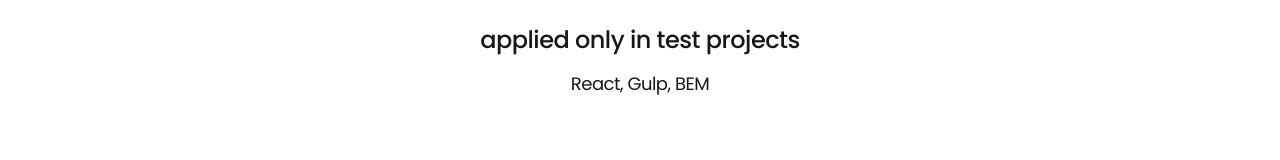
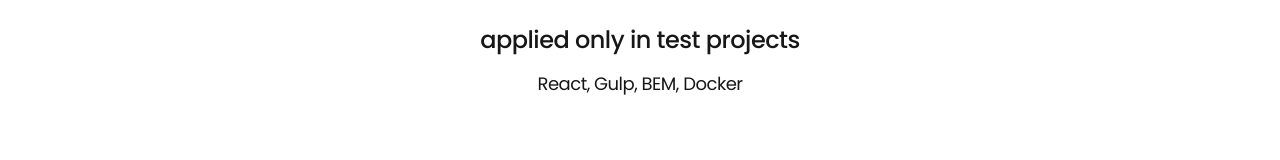
Before and after one commit to mondedelotus/react-portfolio, a React (Create React App) app: page /#/ in a window 1280 px wide. Shown: the part 1024-1184 px from the top of the page. Built offline with nearby package versions, Linux system fonts and the light colour scheme.

Commit message:
added Docker in test skills section

```diff
--- a/src/pages/Home.js
+++ b/src/pages/Home.js
@@ -7,16 +7,21 @@
 
             <main className="section">
                 <div className="container">
-
                     <ul className="content-list">
                         <li className="content-list__item">
                             <h2 className="title-2">Skills</h2>
-                            <p>HTML/CSS/JS, SCSS/LESS, WordPress, Vue, Vuetify, PHP, Git/GitHub, Redmine API, Emmet, Figma, Insomnia/Postman, Google Tag Manager, Google Apps Script, AtomicCSS, Open Server, VS Code, VMWare, Linux
+                            <p>
+                                HTML/CSS/JS, SCSS/LESS, WordPress, Vue, Vuetify,
+                                PHP, Git/GitHub, Redmine API, Emmet, Figma,
+                                Insomnia/Postman, Google Tag Manager, Google
+                                Apps Script, AtomicCSS, Open Server, VS Code,
+                                VMWare, Linux
                             </p>
                             <br></br>
-                            <h3 className="title-3">applied only in test projects</h3>
-                            <p>React, Gulp, BEM
-                            </p>
+                            <h3 className="title-3">
+                                applied only in test projects
+                            </h3>
+                            <p>React, Gulp, BEM, Docker</p>
                         </li>
                         {/* <li className="content-list__item">
                             <h2 className="title-2">In learning</h2>
@@ -27,11 +32,10 @@
                             <p>NodeJS</p>
                         </li> */}
                     </ul>
-
                 </div>
             </main>
         </>
     );
-}
+};
 
 export default Home;
```
Lines whose indentation alone changed are shown as unchanged.
